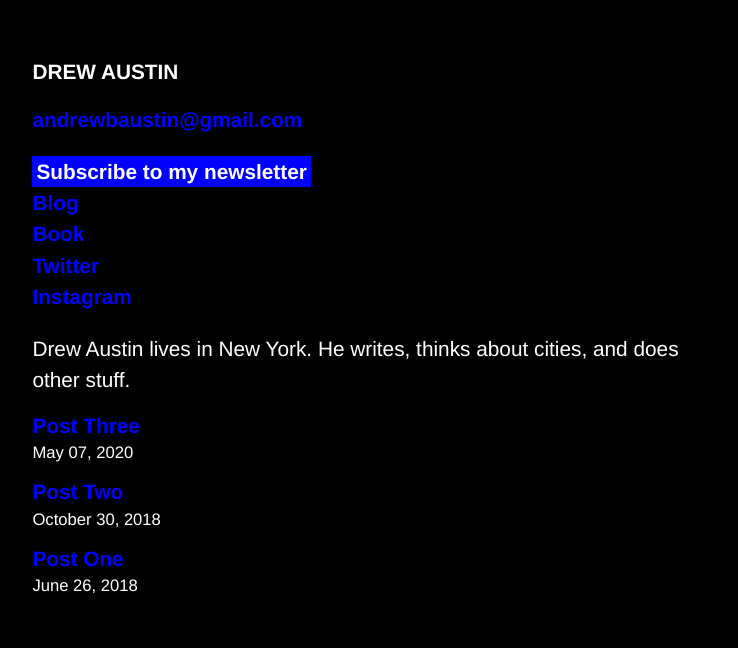
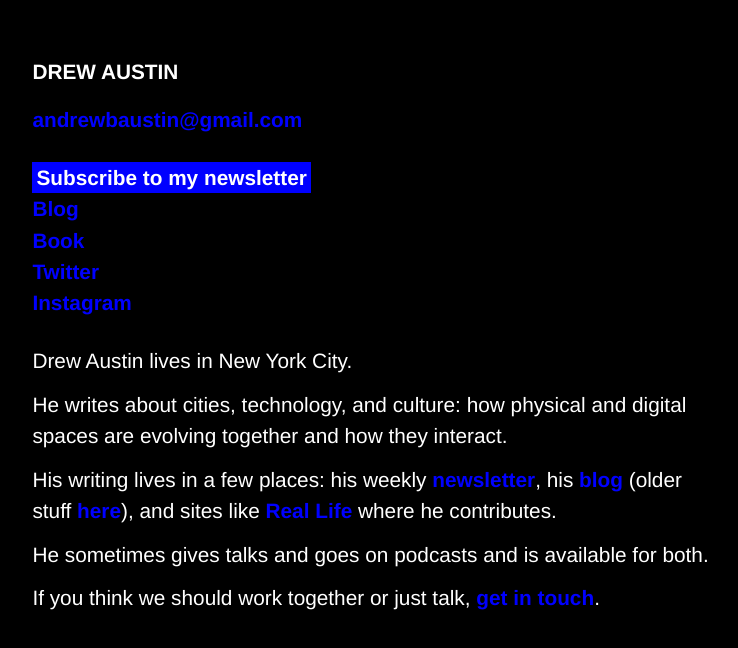
Before and after one commit to andrewbaustin/andrewbaustin.github.io, a plain HTML site: page _site/index.html in a window 1280 px wide. Shown: the whole page, without its empty margins (30-768 px from the left). Drawn offline with Linux system fonts and the light colour scheme.

Commit message:
new copy

```diff
--- a/_site/css/main.css
+++ b/_site/css/main.css
@@ -71,8 +71,12 @@ a:hover {
 }
 article, p, .blogpost {
   line-height: 1.5;
-  margin-bottom: 1em;
+  margin-bottom: 0.6em;
   max-width: 33em;
+}
+.section {
+  line-height: 1.5;
+  margin-bottom: 1.3em;
 }
 .highlight {
   background-color: blue;
--- a/_site/index.html
+++ b/_site/index.html
@@ -14,40 +14,40 @@
   <body>
     <div class="wrapper">
       <h4>Drew Austin</h4>
-<p><a href="mailto:andrewbaustin@gmail.com">andrewbaustin@gmail.com</a></p>
+<div class="section">
+  <a href="mailto:andrewbaustin@gmail.com">andrewbaustin@gmail.com</a>
+</div>
 
-<p>
+<div class="section">
   <a href="https://kneelingbus.substack.com/" target=parent class="highlight">Subscribe to my newsletter</a><br/>
   <a href="/blog">Blog</a><br/>
   <a href="https://gum.co/YjeKi" target=parent>Book</a><br/>
   <a href="https://twitter.com/kneelingbus" target=parent>Twitter</a><br/>
   <a href="https://www.instagram.com/drewaustin.wav/" target=parent>Instagram</a><br/>
+</div>
+
+<div class="section">
+<p>
+  Drew Austin lives in New York City.
 </p>
-
 <p>
-  Drew Austin lives in New York. He writes, thinks about cities, and does other stuff.
+  He writes about cities, technology, and culture: how physical and digital spaces
+  are evolving together and how they interact.
 </p>
-
-<p class="sidebar">
-  <ul class="postlist">
-
-      <li>
-        <a href="/2020/05/07/postthree.html">Post Three</a>
-        <span>May 07, 2020</span>
-      </li>
-
-      <li>
-        <a href="/2018/10/30/posttwo.html">Post Two</a>
-        <span>October 30, 2018</span>
-      </li>
-
-      <li>
-        <a href="/2018/06/26/postone.html">Post One</a>
-        <span>June 26, 2018</span>
-      </li>
-
-  </ul>
+<p>
+  His writing lives in a few places: his weekly <a href="https://kneelingbus.substack.com/" target=parent>newsletter</a>,
+  his <a href="/blog">blog</a> (older stuff <a href="https://kneelingbus.net/" target=parent>here</a>),
+  and sites like <a href="https://reallifemag.com/" target=parent>Real Life</a> where
+  he contributes.
 </p>
+<p>
+  He sometimes gives talks and goes on podcasts and is available for both.
+</p>
+<p>
+  If you think we should work together or just talk,
+  <a href="mailto:andrewbaustin@gmail.com">get in touch</a>.
+</p>
+</div>
 
     </div>
   </body>
--- a/css/main.css
+++ b/css/main.css
@@ -71,8 +71,12 @@ a:hover {
 }
 article, p, .blogpost {
   line-height: 1.5;
-  margin-bottom: 1em;
+  margin-bottom: 0.6em;
   max-width: 33em;
+}
+.section {
+  line-height: 1.5;
+  margin-bottom: 1.3em;
 }
 .highlight {
   background-color: blue;
```
Also changed, not shown: index.html (+24 -14 lines).
